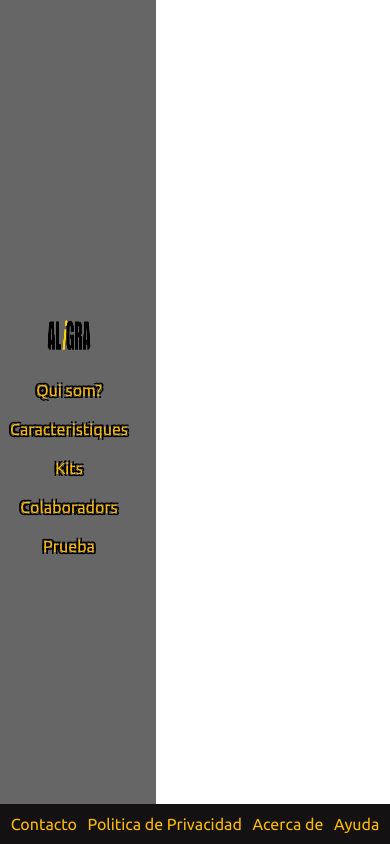
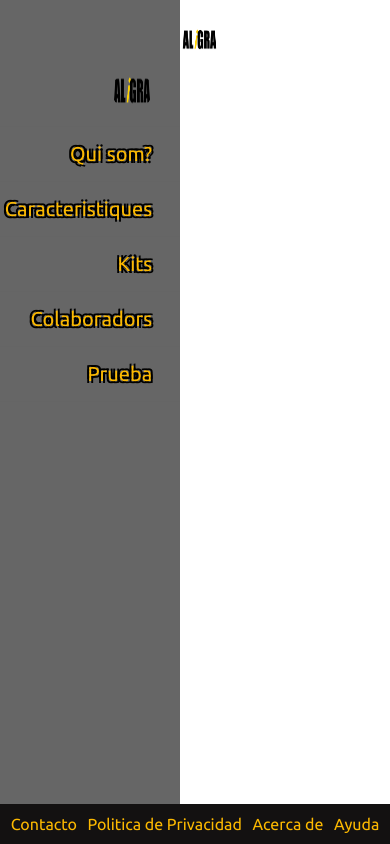
Before and after one commit to Manuraptor/amunt-p1-aligra, a SvelteKit app: page /colaboradors in a window 390 px wide. Shown: the top 844 px of the page. Built offline with nearby package versions, Linux system fonts and the light colour scheme.

Commit message:
media querry

```diff
--- a/src/lib/componentes/Navbar.svelte
+++ b/src/lib/componentes/Navbar.svelte
@@ -73,7 +73,6 @@
     nav ul li a:hover {
         cursor: pointer;
         color: white;
-        /*padding: 10px 20px;*/
         text-shadow: -2px -2px 0 #000, 2px -2px 0 #000, -2px 2px 0 #000, 2px 2px 0 #000;
     }
 
@@ -85,16 +84,36 @@
 
     .favicon {
         position: relative;
-        top: 20px; /* Ajustar la posición vertical del favicon según tus preferencias */
-        left: 40px; /* Ajustar la posición horizontal del favicon según tus preferencias */
+        top: 20px;
+        left: 40px;
         height: 40px;
         width: 40px;
         border-radius: 50%;
         border: #FCB900;
     }
+        @media screen and (min-width: 1920px) {
+            nav {
+                left: -9%;
+            }
+        }
+    /*Version tablet*/
+            @media screen and (min-width: 769px) and (max-width: 1024px){
+                nav{
+                    left:-14.8%;
+                }
+            }
+    /*Version movil*/
+    @media screen and (max-width: 768px){
+
+            nav{
+                left:-22%;
+            }
+
+    }
+
 
     /* Estilos para pantallas más pequeñas */
-    @media screen and (max-width: 768px) {
+   /* @media screen and (max-width: 768px) {
         nav {
             width: 20%;
             height: 100vh;
@@ -118,17 +137,9 @@
         }
         nav ul li a {
             font-size: 18px;
-            justify-content: center; /* Centrar el texto verticalmente en pantallas más pequeñas */
+            justify-content: center;
         }
-    }
+    }*/
 
-    /* Estilos para pantallas más pequeñas (Móviles) */
-    @media screen and (max-width: 480px) {
-        nav {
-            width: 40%; /* Ajustar el ancho del navbar en pantallas muy pequeñas */
-        }
-        nav ul li a {
-            font-size: 16px;
-        }
-    }
+
 </style>
```
Also changed, not shown: src/routes/+page.svelte (+1 -9 lines).
